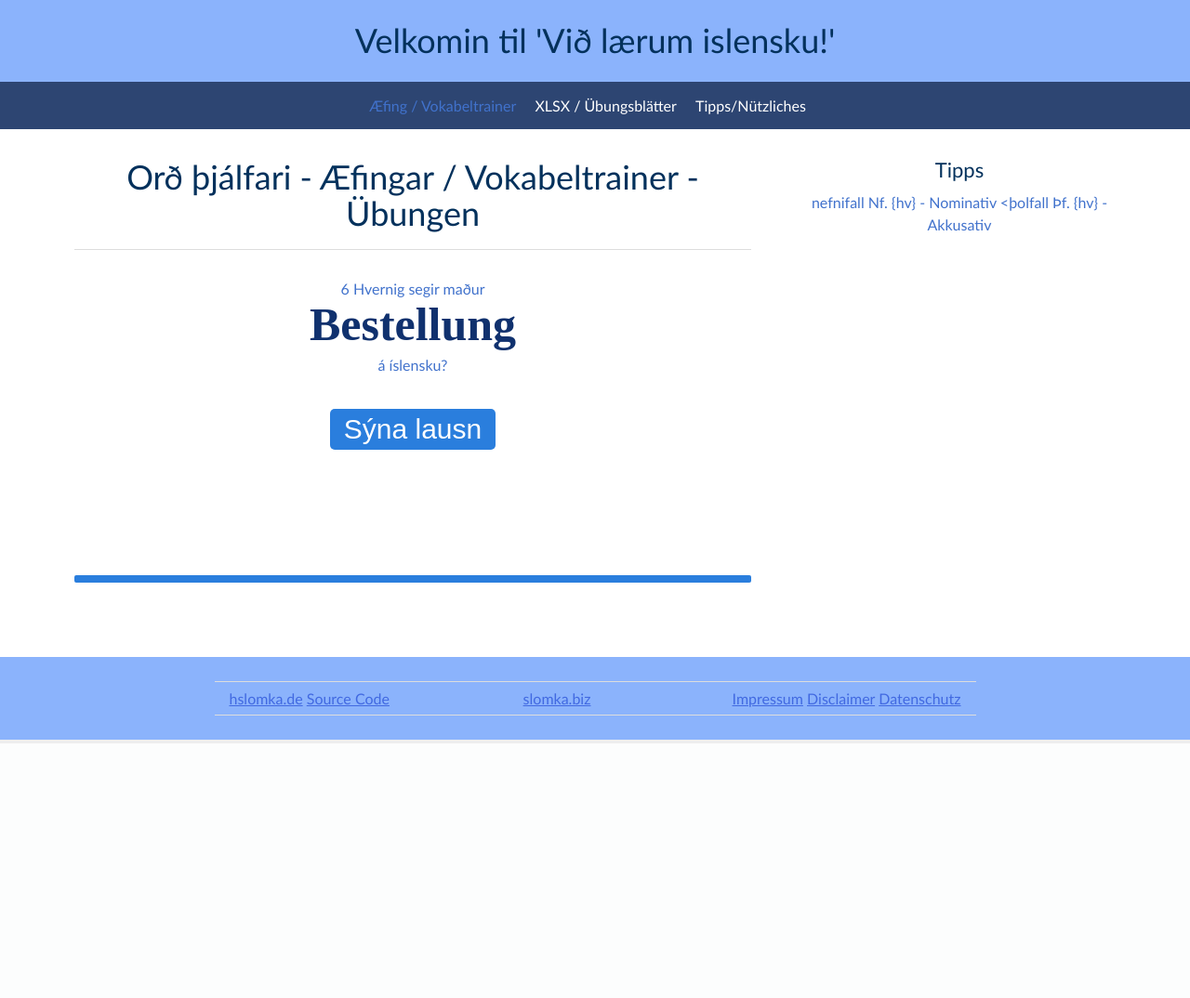
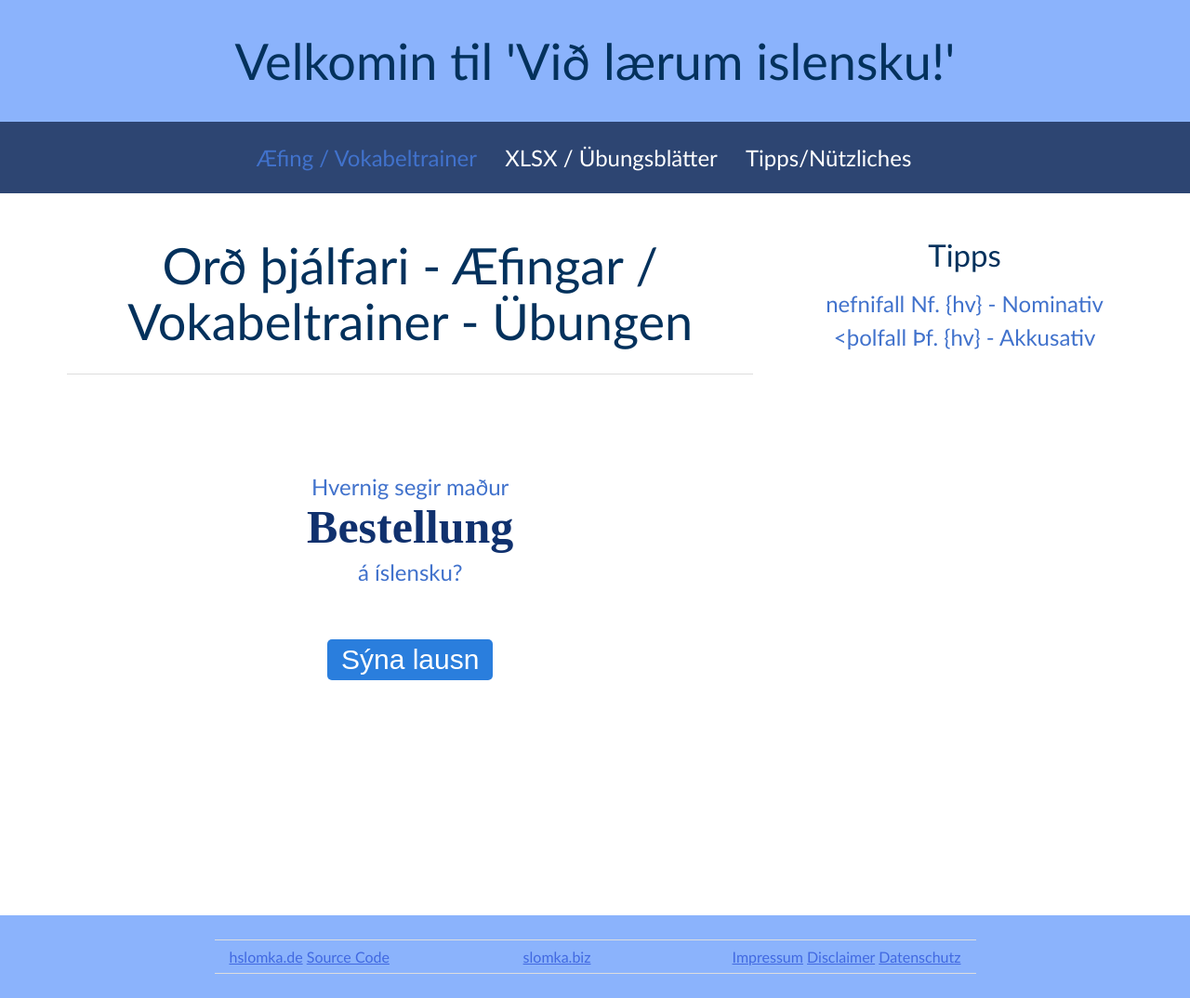
Before and after one commit to slommi71/icelandic_exercise_generator, a Flask app: page /index_test in a window 1280 px wide. Shown: the whole page at 93% size. Before the commit the page ends 800 px from the top, so only its background shows below. Run offline with Flask 2, Linux system fonts and the light colour scheme; some libraries are stand-ins or nearby versions.

Commit message:
landing page

```diff
--- a/src/FlaskApp/FlaskApp/static/css/styles.css
+++ b/src/FlaskApp/FlaskApp/static/css/styles.css
@@ -9,7 +9,7 @@ body {
     color: rgb(65, 114, 204);
     background-color: #eee;
     /* font: 1em/1.2 "Helvetica Neue", Helvetica, Arial, Geneva, sans-serif; */
-    font-size: 1.75em/2;
+    font-size: 1.5em;
     font-family: 'Gill Sans', 'Gill Sans MT', Calibri, 'Trebuchet MS', sans-serif;
 }
 
--- a/src/FlaskApp/FlaskApp/templates/index2.html
+++ b/src/FlaskApp/FlaskApp/templates/index2.html
@@ -70,7 +70,7 @@
 			<div class="container">
 				<div class="main">
 					<h1>Orð þjálfari - Æfingar / Vokabeltrainer - Übungen</h1>
-					<hr>6
+					<hr><br><br>
 					Hvernig segir maður <br>
 					<div class="wort">{{ wort }}</div>
 					á íslensku?
@@ -79,7 +79,7 @@
 						<p><input value='Sýna lausn' type='SUBMIT'></p>
 					</form>
 					<br><br><br><br><br>
-					<hr class="bluelarge">
+					<!-- <hr class="bluelarge"> -->
 
 
 					<!-- <h3>Buttons</h3>
```
